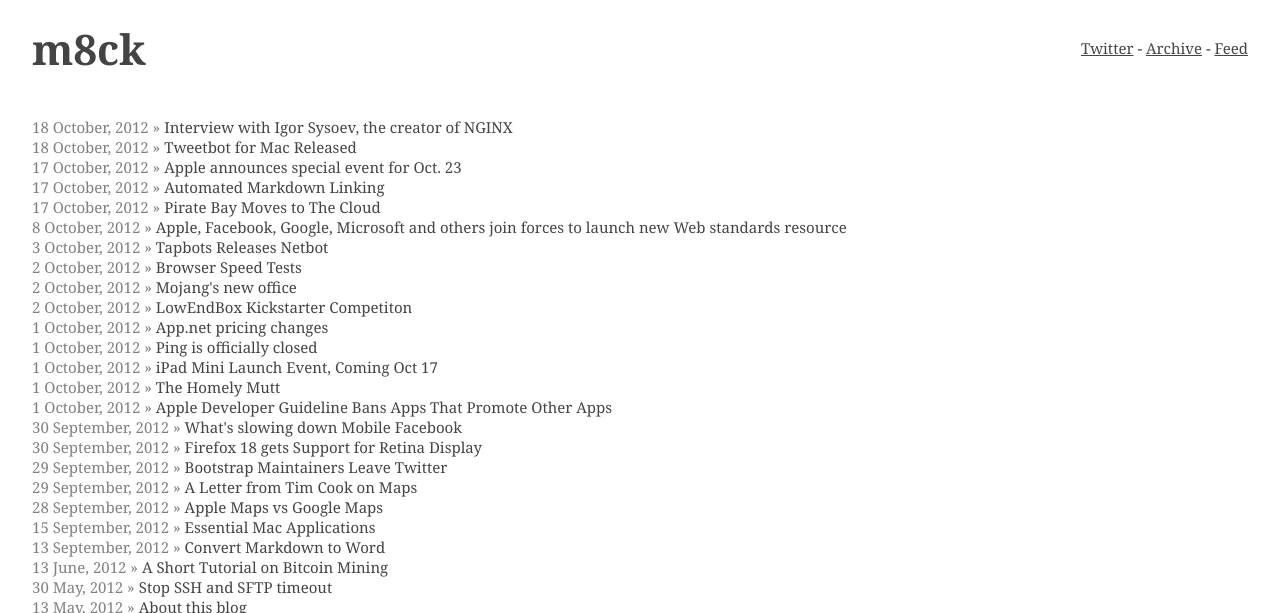
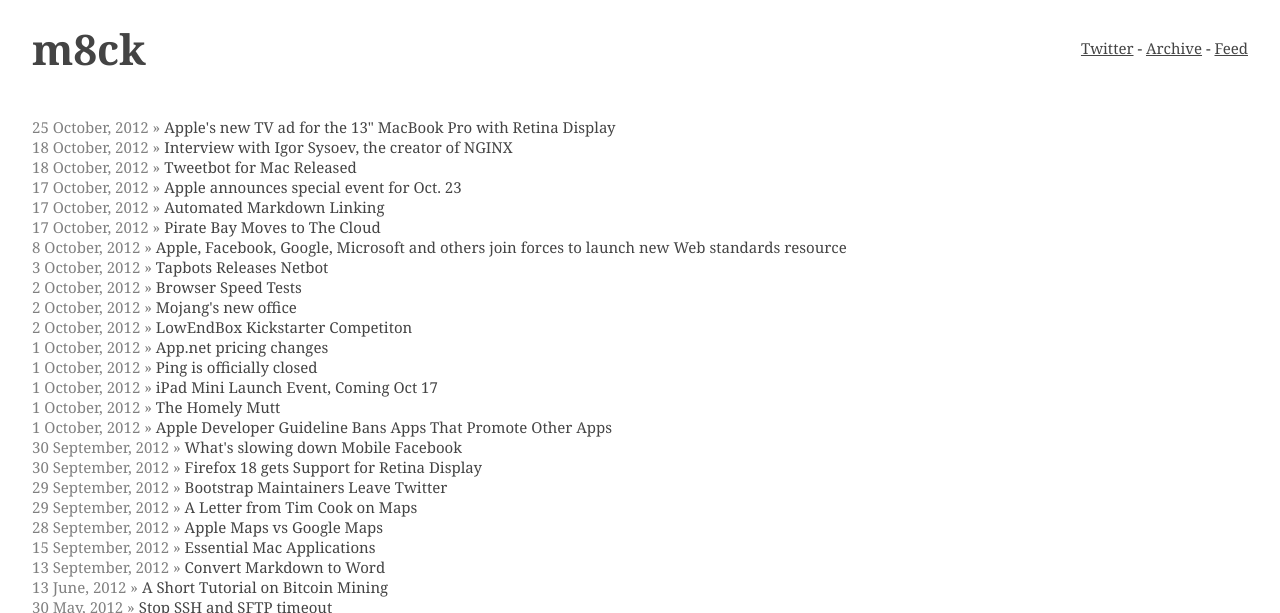
Before and after one commit to Echo3ToEcho7/m8ck.github.com, a Jekyll site: the page built from archive.html, in a window 1280 px wide, cut to the strip 0-613 px from the top of the page. Built offline with Jekyll 4.4.1, drawn with Linux system fonts in a browser that asks for light colours; some web fonts are replaced; Markdown is read by kramdown in place of the engine named in the settings.

Commit message:
More posts

```diff
--- /dev/null
+++ b/_posts/2012-10-25-apple-ad-mpb-retina.md
@@ -0,0 +1,10 @@
+---
+layout: post
+title: Apple's new TV ad for the 13" MacBook Pro with Retina Display
+description:
+date: 2012-10-25 15:05:17
+---
+
+<iframe width="560" height="315" src="http://www.youtube.com/embed/HfiJOP2uGk4" frameborder="0" allowfullscreen></iframe>
+
+Apple has just released a new TV ad for the 13-inch Retina MacBook Pro. The MacBook had alway been a really thin and beautiful piece of technology, and  it now also has beautiful screen with the new retina display.
```
Also changed, not shown: _posts/2012-10-18-igor-sysoev-interview.md (+2 -0 lines).
